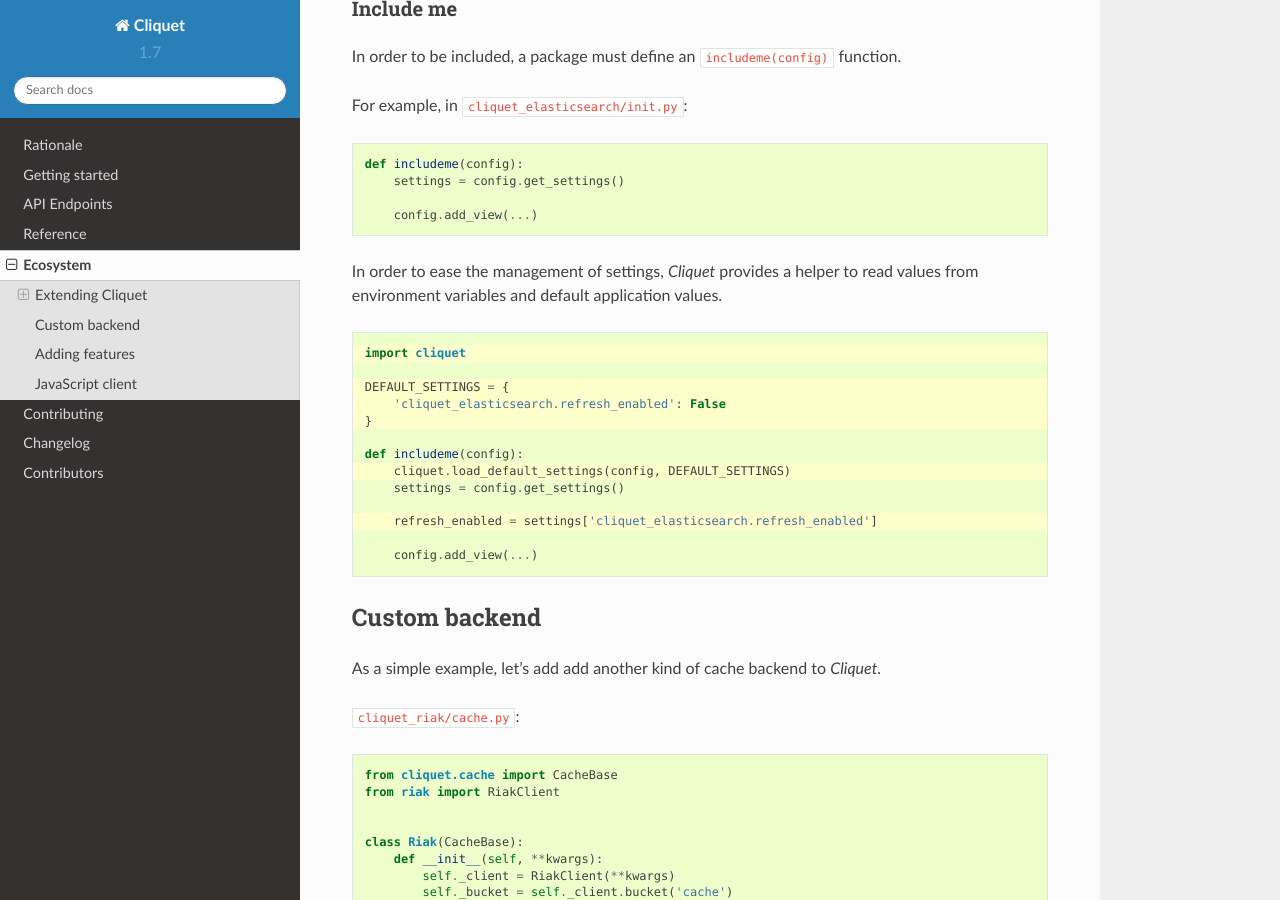
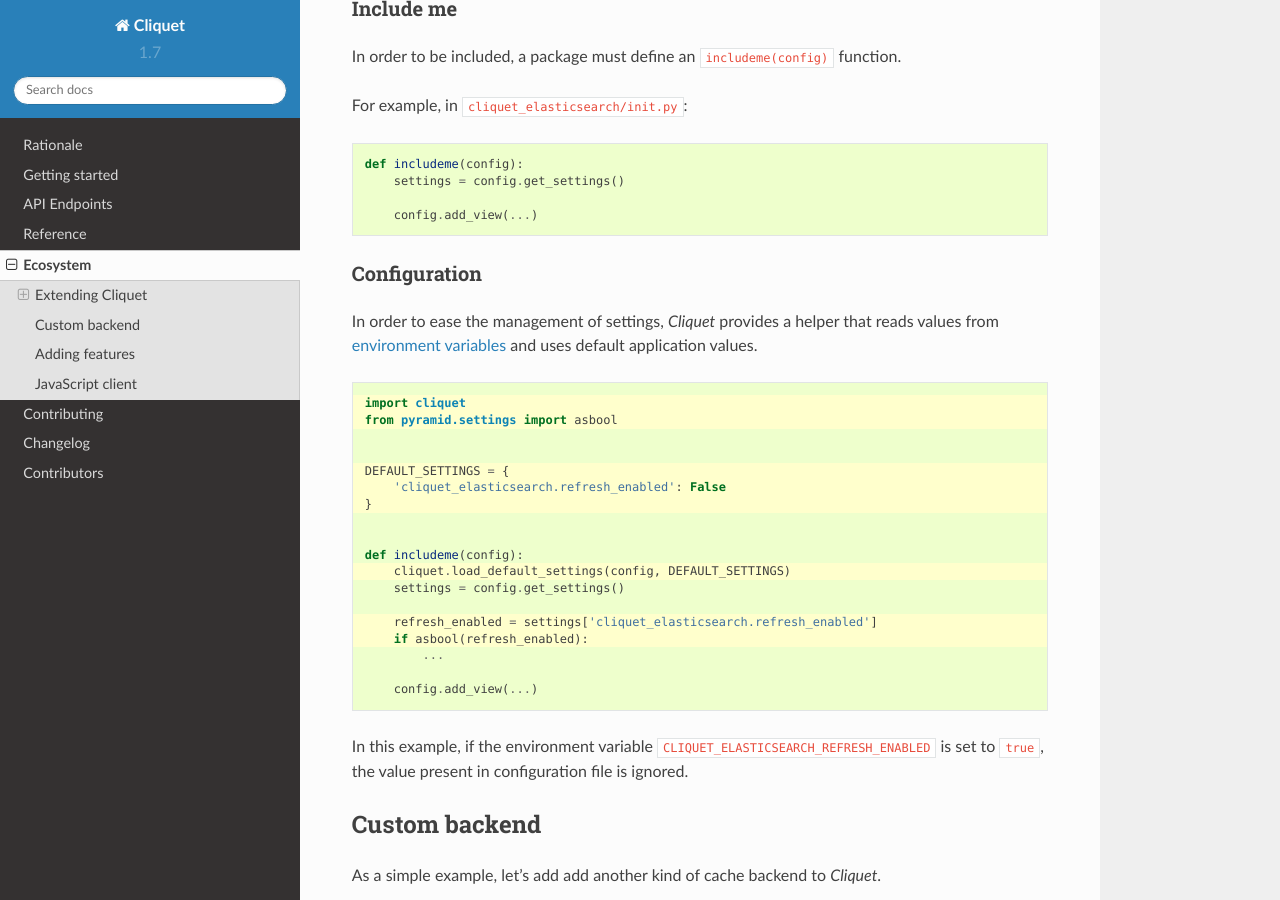
Before and after one commit to Kinto/kinto, a Sphinx documentation site: the page built from docs/ecosystem.rst, in a window 1280 px wide and 900 px high, scrolled down 1282 px. Built offline with Sphinx 7.4.7 and the Read the Docs theme 2.0.0, drawn with Linux system fonts in a browser that asks for light colours.

Commit message:
@Natim review

```diff
--- a/docs/ecosystem.rst
+++ b/docs/ecosystem.rst
@@ -83,26 +83,38 @@
         config.add_view(...)
 
 
-In order to ease the management of settings, *Cliquet* provides a helper to
-read values from environment variables and default application values.
+Configuration
+-------------
+
+In order to ease the management of settings, *Cliquet* provides a helper that
+reads values from :ref:`environment variables <configuration-environment>`
+and uses default application values.
 
 .. code-block:: python
-    :emphasize-lines: 1,3-5,8,11
+    :emphasize-lines: 1,2,5-7,11,14,15
 
     import cliquet
+    from pyramid.settings import asbool
+
 
     DEFAULT_SETTINGS = {
         'cliquet_elasticsearch.refresh_enabled': False
     }
+
 
     def includeme(config):
         cliquet.load_default_settings(config, DEFAULT_SETTINGS)
         settings = config.get_settings()
 
         refresh_enabled = settings['cliquet_elasticsearch.refresh_enabled']
+        if asbool(refresh_enabled):
+            ...
 
         config.add_view(...)
 
+
+In this example, if the environment variable ``CLIQUET_ELASTICSEARCH_REFRESH_ENABLED``
+is set to ``true``, the value present in configuration file is ignored.
 
 
 Custom backend
--- a/docs/reference/configuration.rst
+++ b/docs/reference/configuration.rst
@@ -6,6 +6,8 @@
 
 See `Pyramid settings documentation <http://docs.pylonsproject.org/docs/pyramid/en/latest/narr/environment.html>`_.
 
+
+.. _configuration-environment:
 
 Environment variables
 =====================
@@ -172,7 +174,6 @@
 
     cliquet.newrelic_config = /location/of/newrelic.ini
     cliquet.newrelic_env = prod
-
 
 
 .. _configuration-storage:
```
